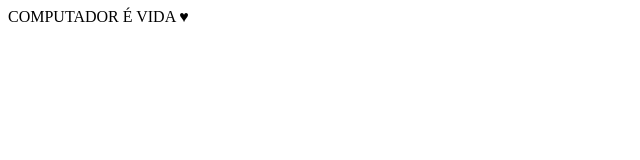
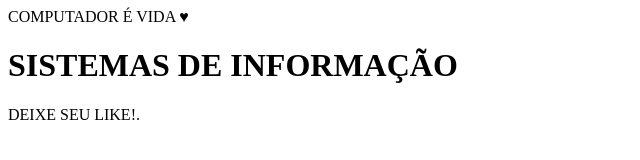
Before and after one commit to arthur4181/IHC-Tchunai, a plain HTML site: page index.html in a window 1280 px wide. Shown: the whole page, without its empty margins (0-640 px from the left). Drawn offline with Linux system fonts and the light colour scheme.

Commit message:
Update index.html

```diff
--- a/index.html
+++ b/index.html
@@ -1,8 +1,14 @@
 <html>
 <head>
-<title>OI MEU XUX</title>
+<title>ARTHUR TOP</title>
 </head>
 <body>
 COMPUTADOR É VIDA ♥
 </body>
 </html>
+
+<h1>SISTEMAS DE INFORMAÇÃO</h1>
+<p>DEIXE SEU LIKE!.</p>
+
+</body>
+</html>
```
